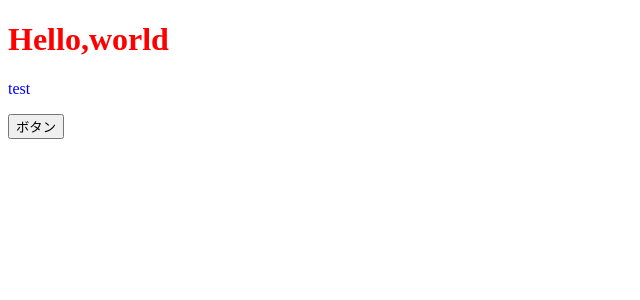
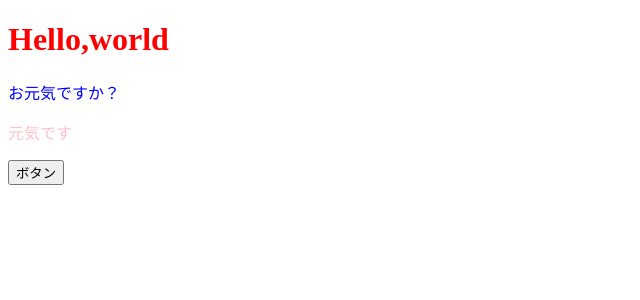
Before and after one commit to powerninja/my-app, a React (Create React App) app: page / in a window 1280 px wide. Shown: the top 300 px of the page, without its empty margins (0-640 px from the left). Built offline with nearby package versions, Linux system fonts and the light colour scheme.

Commit message:
propsを別のコンポーネントに渡す

```diff
--- a/src/App.jsx
+++ b/src/App.jsx
@@ -1,18 +1,16 @@
+import { ColoredMessage } from "./components/ColorMessage";
+
 export const App = () => {
   const onClickButton = () => {
     alert("ボタンが押されました");
-  };
-
-  const contentStyle = {
-    color: "blue",
-    fontsize: "20px",
   };
 
   return (
     <>
       {console.log("test")}
       <h1 style={{ color: "red" }}>Hello,world</h1>
-      <p style={contentStyle}>test</p>
+      <ColoredMessage color="blue" message="お元気ですか？" fontsize="60px" />
+      <ColoredMessage color="pink" message="元気です" fontsize="20px" />
       <button onClick={onClickButton}>ボタン</button>
     </>
   );
--- /dev/null
+++ b/src/components/ColorMessage.jsx
@@ -0,0 +1,10 @@
+export const ColoredMessage = (props) => {
+  console.log(props);
+  const contentStyle = {
+    color: props.color,
+    fontsize: props.fontsize,
+  };
+  console.log(contentStyle);
+
+  return <p style={contentStyle}>{props.message}</p>;
+};
```
